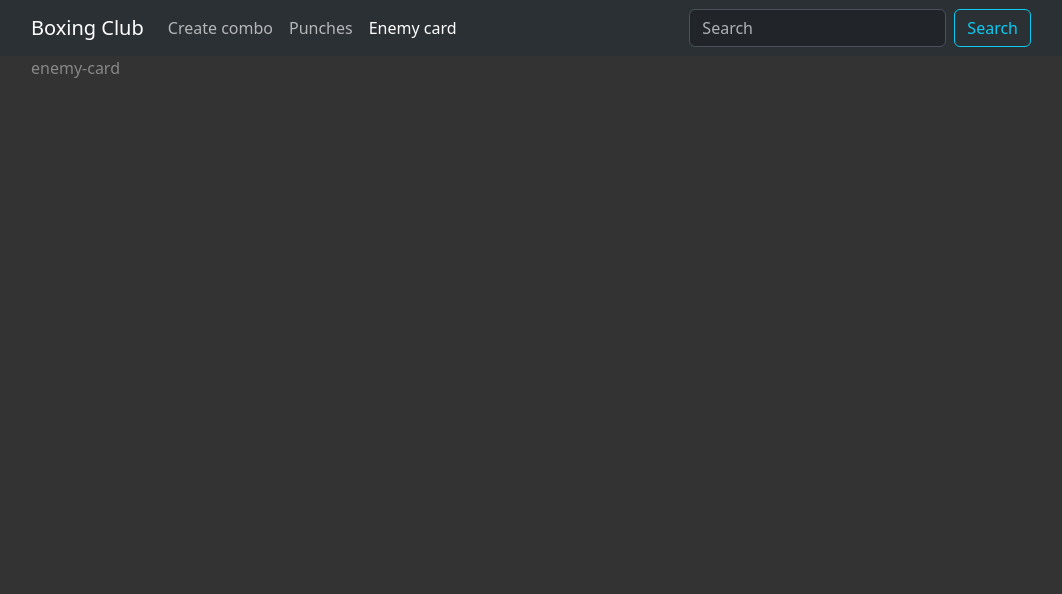
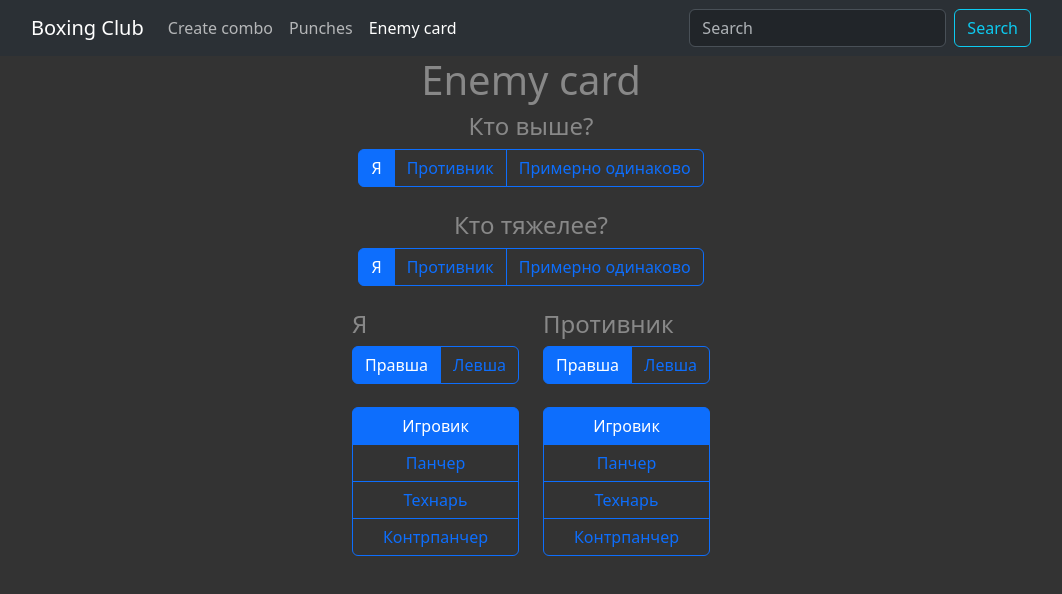
Before and after one commit to leemurd/boxing-club, a Vue app: page /enemy-card in a window 1280 px wide. Shown: the top 594 px of the page, without its empty margins (109-1171 px from the left). Built offline with nearby package versions, Linux system fonts and the light colour scheme; what inversify would draw is missing.

Commit message:
use group buttons

```diff
--- a/src/application/useCases/getNextActions.ts
+++ b/src/application/useCases/getNextActions.ts
@@ -1,6 +1,10 @@
-import { type BoxingAction, BoxingActionCategory, BoxingActionSide } from '@/domain/entities/BoxingAction'
+import { type BoxingAction, BoxingActionCategory, BoxingActionSide, BoxingActionType } from '@/domain/entities/BoxingAction'
 
 export function getNextActions(lastAction: BoxingAction, all: BoxingAction[]): BoxingAction[] {
+  // if jab return all
+  if (lastAction.category === BoxingActionCategory.PUNCH && lastAction.type === BoxingActionType.Jab) {
+    return all
+  }
   if (lastAction.category === BoxingActionCategory.PUNCH) {
     if (lastAction.side === BoxingActionSide.LEAD) {
       return all.filter(a => {
--- a/src/domain/entities/BoxingAction.ts
+++ b/src/domain/entities/BoxingAction.ts
@@ -10,10 +10,25 @@ export enum BoxingActionSide {
   ANY = 'any'
 }
 
+export enum BoxingActionType {
+  Jab = 'jab',
+  Cross = 'cross',
+  Hook = 'hook',
+  Uppercut = 'uppercut',
+  Duck = 'duck',
+  Slip = 'slip',
+  Roll = 'roll',
+  Step = 'step',
+  Pivot = 'pivot',
+  Shift = 'shift',
+  Block = 'block'
+}
+
+
 export interface BoxingAction {
   id: number
   name: string
   category: BoxingActionCategory
   side: BoxingActionSide
-  type: string
+  type: BoxingActionType
 }
--- a/src/presentation/pages/CombinationBuilderView.vue
+++ b/src/presentation/pages/CombinationBuilderView.vue
@@ -3,23 +3,46 @@
     <div class="combination-builder-wrap">
       <h1>Combo creator</h1>
 
-      <div class="input-group input-group-lg mb-3">
-        <label class="input-group-text min-width-220px-lg-max" for="selectCategory">
-          Choose action category
-        </label>
-        <select v-model="selectedCategory" class="form-select text-capitalize" id="selectCategory">
-          <option v-for="cat in categoryOptions" :value="cat" :key="cat">{{ cat }}</option>
-        </select>
+      <h4>Действие</h4>
+      <div class="btn-group mb-4 w-100" role="group">
+        <template v-for="(cat, index) in categoryOptions">
+          <input
+            type="radio"
+            class="btn-check"
+            name="height"
+            :id="`height${index}`"
+            autocomplete="off"
+            v-model="selectedCategory"
+            :value="cat"
+          >
+          <label class="btn btn-outline-primary" :for="`height${index}`">{{ cat }}</label>
+        </template>
       </div>
 
-      <div class="input-group input-group-lg mb-3">
-        <label class="input-group-text min-width-220px-lg-max" for="selectAction">
-          Select action
-        </label>
-        <select v-model="selectedActionId" class="form-select" id="selectAction">
-          <option v-for="act in availableActions" :value="act.id" :key="act.id">{{ act.name }}</option>
-        </select>
+      <h4>Вариант</h4>
+      <div class="btn-group-vertical mb-4 w-100" role="group">
+        <template v-for="act in availableActions">
+          <input
+            type="radio"
+            class="btn-check"
+            name="action"
+            :id="`action${act.id}`"
+            autocomplete="off"
+            v-model="selectedActionId"
+            :value="act.id"
+          >
+          <label class="btn btn-outline-primary" :for="`action${act.id}`">{{ act.name }}</label>
+        </template>
       </div>
+
+<!--      <div class="input-group input-group-lg mb-3">-->
+<!--        <label class="input-group-text min-width-220px-lg-max" for="selectAction">-->
+<!--          Вариант-->
+<!--        </label>-->
+<!--        <select v-model="selectedActionId" class="form-select" id="selectAction">-->
+<!--          <option v-for="act in availableActions" :value="act.id" :key="act.id">{{ act.name }}</option>-->
+<!--        </select>-->
+<!--      </div>-->
 
       <button class="btn btn-primary btn-block w-100" @click="addActionToCombo">
         Add action
@@ -166,6 +189,7 @@ export default defineComponent({
   display: flex;
   flex-direction: column;
   align-items: center;
+  text-align: center;
   &-wrap {
     width: 400px;
   }
--- a/src/presentation/pages/EnemyCard.vue
+++ b/src/presentation/pages/EnemyCard.vue
@@ -1,11 +1,97 @@
+<template>
+  <div class="enemy-card">
+    <h1>Enemy card</h1>
+
+    <h4>Кто выше?</h4>
+    <div class="btn-group mb-4" role="group" aria-label="Basic radio toggle button group">
+      <input type="radio" class="btn-check" name="height" id="height1" autocomplete="off" checked>
+      <label class="btn btn-outline-primary" for="height1">Я</label>
+
+      <input type="radio" class="btn-check" name="height" id="height2" autocomplete="off">
+      <label class="btn btn-outline-primary" for="height2">Противник</label>
+
+      <input type="radio" class="btn-check" name="height" id="height3" autocomplete="off">
+      <label class="btn btn-outline-primary" for="height3">Примерно одинаково</label>
+    </div>
+
+    <h4>Кто тяжелее?</h4>
+    <div class="btn-group mb-4" role="group" aria-label="Basic radio toggle button group">
+      <input type="radio" class="btn-check" name="weight" id="weight1" autocomplete="off" checked>
+      <label class="btn btn-outline-primary" for="weight1">Я</label>
+
+      <input type="radio" class="btn-check" name="weight" id="weight2" autocomplete="off">
+      <label class="btn btn-outline-primary" for="weight2">Противник</label>
+
+      <input type="radio" class="btn-check" name="weight" id="weight3" autocomplete="off">
+      <label class="btn btn-outline-primary" for="weight3">Примерно одинаково</label>
+    </div>
+
+    <div class="d-flex">
+      <div class="row">
+        <div class="col d-flex flex-column">
+          <h4>Я</h4>
+          <div class="btn-group mb-4" role="group" aria-label="Basic radio toggle button group">
+            <input type="radio" class="btn-check" name="stance" id="stance1" autocomplete="off" checked>
+            <label class="btn btn-outline-primary" for="stance1">Правша</label>
+
+            <input type="radio" class="btn-check" name="stance" id="stance2" autocomplete="off">
+            <label class="btn btn-outline-primary" for="stance2">Левша</label>
+          </div>
+
+          <div class="btn-group-vertical mb-4" role="group" aria-label="Basic radio toggle button group">
+            <input type="radio" class="btn-check" name="style" id="style1" autocomplete="off" checked>
+            <label class="btn btn-outline-primary" for="style1">Игровик</label>
+
+            <input type="radio" class="btn-check" name="style" id="style2" autocomplete="off">
+            <label class="btn btn-outline-primary" for="style2">Панчер</label>
+
+            <input type="radio" class="btn-check" name="style" id="style3" autocomplete="off">
+            <label class="btn btn-outline-primary" for="style3">Технарь</label>
+
+            <input type="radio" class="btn-check" name="style" id="style4" autocomplete="off">
+            <label class="btn btn-outline-primary" for="style4">Контрпанчер</label>
+          </div>
+        </div>
+        <div class="col d-flex flex-column">
+          <h4>Противник</h4>
+          <div class="btn-group mb-4" role="group" aria-label="Basic radio toggle button group">
+            <input type="radio" class="btn-check" name="stanceEnemy" id="stanceE1" autocomplete="off" checked>
+            <label class="btn btn-outline-primary" for="stanceE1">Правша</label>
+
+            <input type="radio" class="btn-check" name="stanceEnemy" id="stanceE2" autocomplete="off">
+            <label class="btn btn-outline-primary" for="stanceE2">Левша</label>
+          </div>
+
+          <div class="btn-group-vertical mb-4" role="group" aria-label="Basic radio toggle button group">
+            <input type="radio" class="btn-check" name="styleEnemy" id="styleEnemy1" autocomplete="off" checked>
+            <label class="btn btn-outline-primary" for="styleEnemy1">Игровик</label>
+
+            <input type="radio" class="btn-check" name="styleEnemy" id="styleEnemy2" autocomplete="off">
+            <label class="btn btn-outline-primary" for="styleEnemy2">Панчер</label>
+
+            <input type="radio" class="btn-check" name="styleEnemy" id="styleEnemy3" autocomplete="off">
+            <label class="btn btn-outline-primary" for="styleEnemy3">Технарь</label>
+
+            <input type="radio" class="btn-check" name="styleEnemy" id="styleEnemy4" autocomplete="off">
+            <label class="btn btn-outline-primary" for="styleEnemy4">Контрпанчер</label>
+          </div>
+        </div>
+      </div>
+    </div>
+
+
+
+  </div>
+</template>
+
 <script setup lang="ts">
 
 </script>
 
-<template>
-  enemy-card
-</template>
-
 <style scoped lang="scss">
-
+.enemy-card {
+  display: flex;
+  flex-direction: column;
+  align-items: center;
+}
 </style>
```
Also changed, not shown: src/infrastructure/mocks/mockActions.ts (+22 -19 lines).
